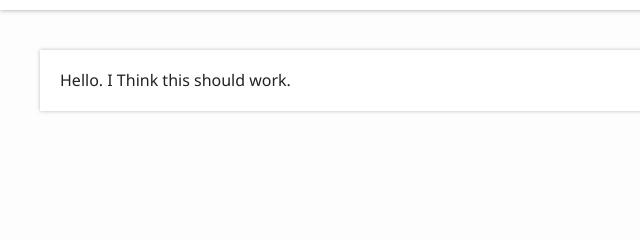
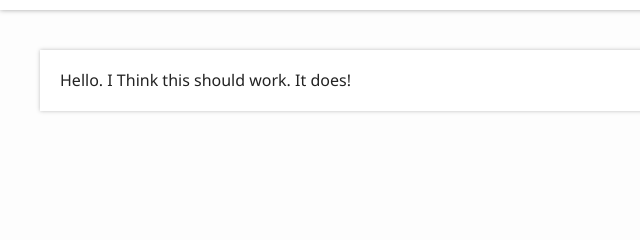
Before and after one commit to rsmets/github-actions-npm-deploy-example, a website: page docs/index.html in a window 1280 px wide. Shown: the part 123-363 px from the top of the page, 0-640 px from the left. Drawn offline with Linux system fonts and the light colour scheme.

Commit message:
[commit]

```diff
--- a/docs/index.html
+++ b/docs/index.html
@@ -58,7 +58,7 @@
 	<div class="row">
 		<div class="col-8 col-content">
 			<div class="tsd-panel tsd-typography">
-				<p>Hello. I Think this should work.</p>
+				<p>Hello. I Think this should work. It does!</p>
 			</div>
 		</div>
 		<div class="col-4 col-menu menu-sticky-wrap menu-highlight">
```
Also changed, not shown: .github/workflows/deploy.yaml, README.md.
